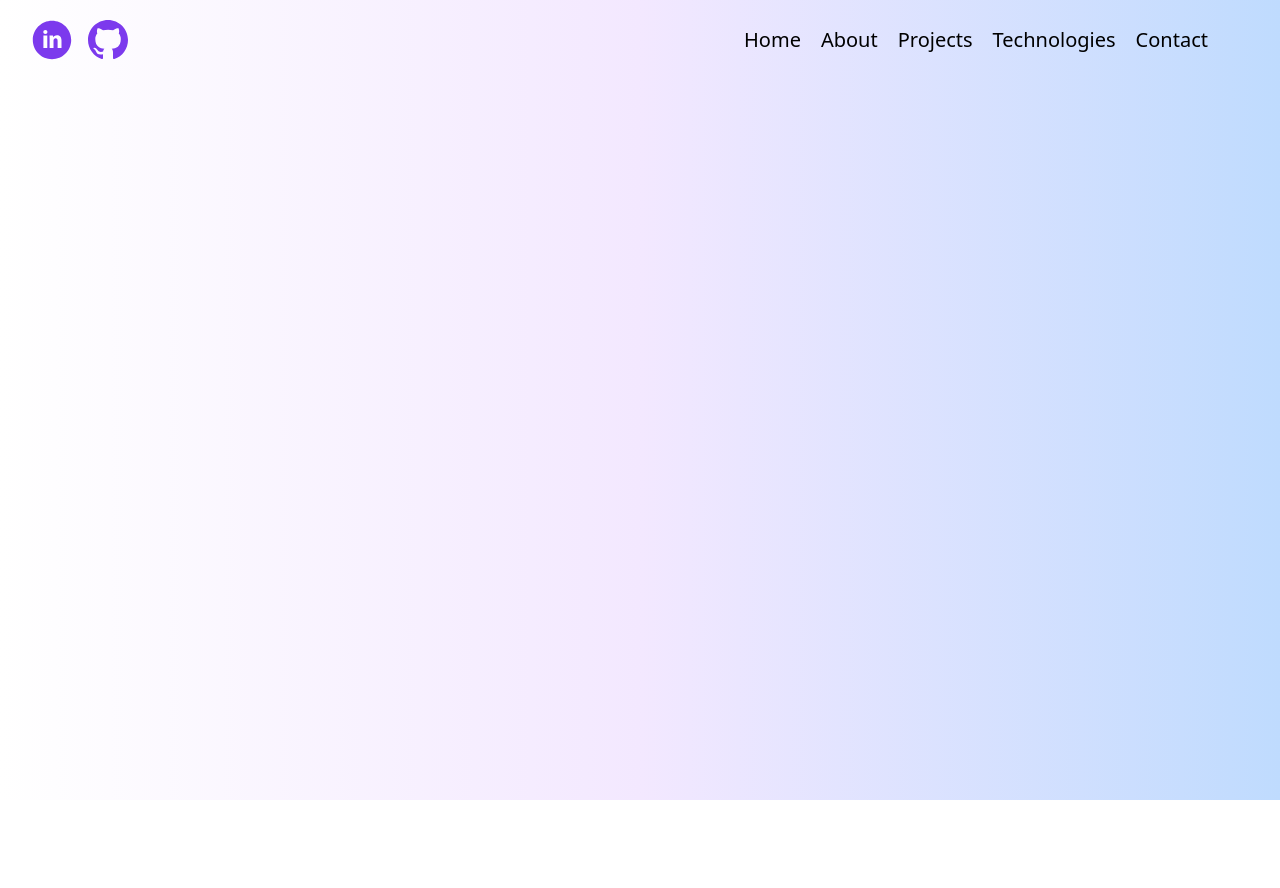
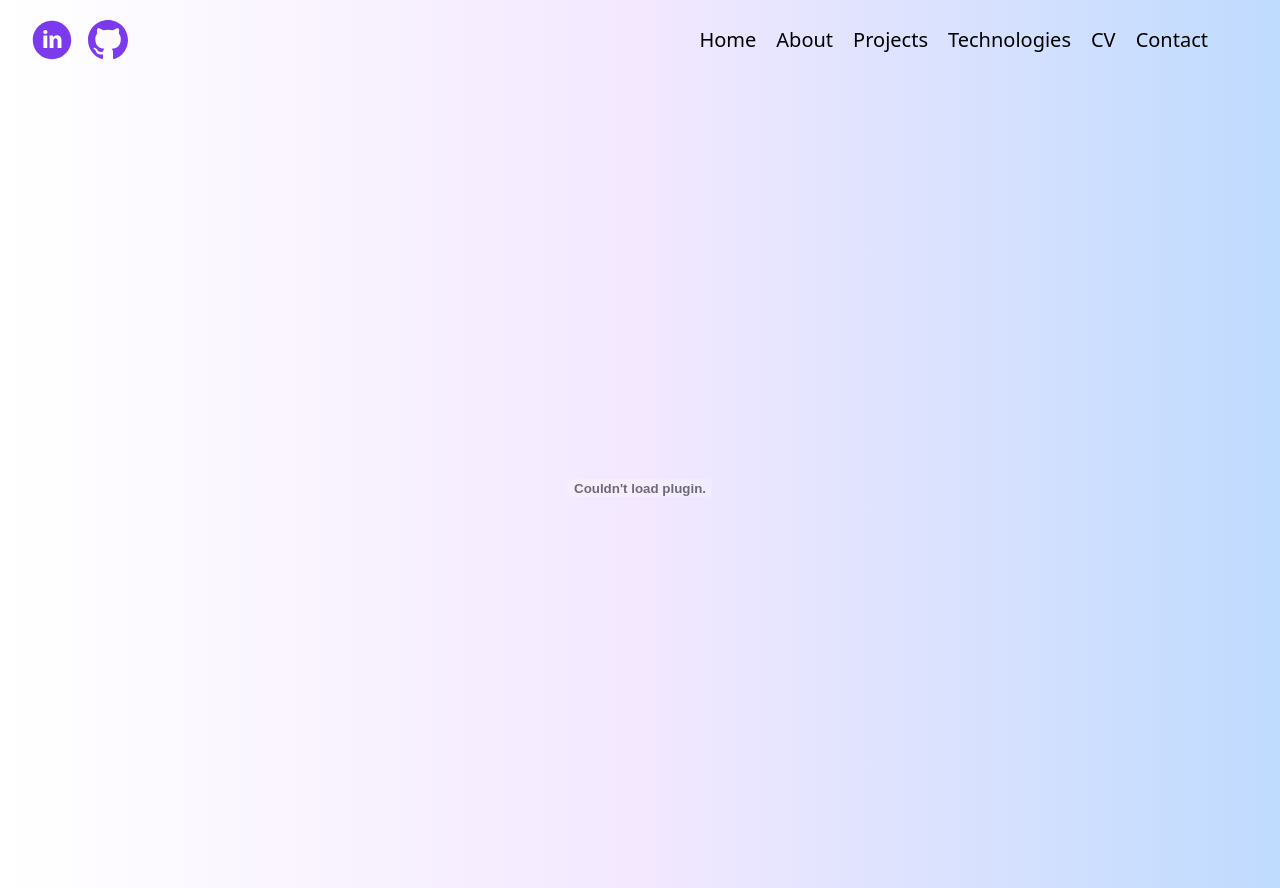
Before and after one commit to XINEXPORT/christinehoangportfolio, a React (Create React App) app: page /CV in a window 1280 px wide. Before the commit the page ends 800 px from the top, so only its background shows below. Built offline with nearby package versions, Linux system fonts and the light colour scheme.

Commit message:
resume and resume page added

```diff
--- a/src/App.js
+++ b/src/App.js
@@ -6,6 +6,7 @@ import About from "./Pages/About";
 import Contact from "./Pages/Contact";
 import Projects from "./Pages/Projects";
 import Technologies from "./Pages/Technologies";
+import CV from "./Pages/CV";
 function App() {
   return (
     <Router>
@@ -16,6 +17,7 @@ function App() {
         <Route path="/contact" element={<Contact />} />
         <Route path="/projects" element={<Projects />} />
         <Route path="/technologies" element={<Technologies />} />
+        <Route path="/CV" element={<CV />} />
       </Routes>
     </Router>
   );
--- a/src/Components/Header.js
+++ b/src/Components/Header.js
@@ -88,6 +88,11 @@ function Header() {
               Technologies
             </NavLink>
           </li>
+          <li className="pb-1 md:pb-0">
+            <NavLink to="/cv" onClick={toggleClass}>
+              CV
+            </NavLink>
+          </li>
           <li>
             <NavLink to="/contact" onClick={toggleClass}>
               Contact
--- a/src/Details.js
+++ b/src/Details.js
@@ -252,3 +252,8 @@ export const projectDetails = [
 export const contactDetails = {
   email: "christine.hoang@gamesforlove.org",
 };
+
+//CV Details
+export const cvDetails = {
+  cvUrl: "https://docs.google.com/document/d/e/2PACX-1vSk3gaH4mUdaL6bgw4IFBWoUbyetsyGKxh02yw0NFJpSwKFLVz7vP7-euH8Qt6V3feCjjjfHLkrYvxM/pub?embedded=true",
+};
--- /dev/null
+++ b/src/Pages/CV.js
@@ -0,0 +1,17 @@
+import React from 'react';
+import { cvDetails } from '../Details';
+
+const CV = () => {
+    return (
+        <div className="flex items-center justify-center h-screen w-screen">
+            <embed
+                src={cvDetails.cvUrl}
+                type="application/pdf"
+                className="border-none w-full h-full max-w-4xl max-h-screen"
+                scrolling="auto"
+            />
+        </div>
+    );
+};
+
+export default CV;
```
